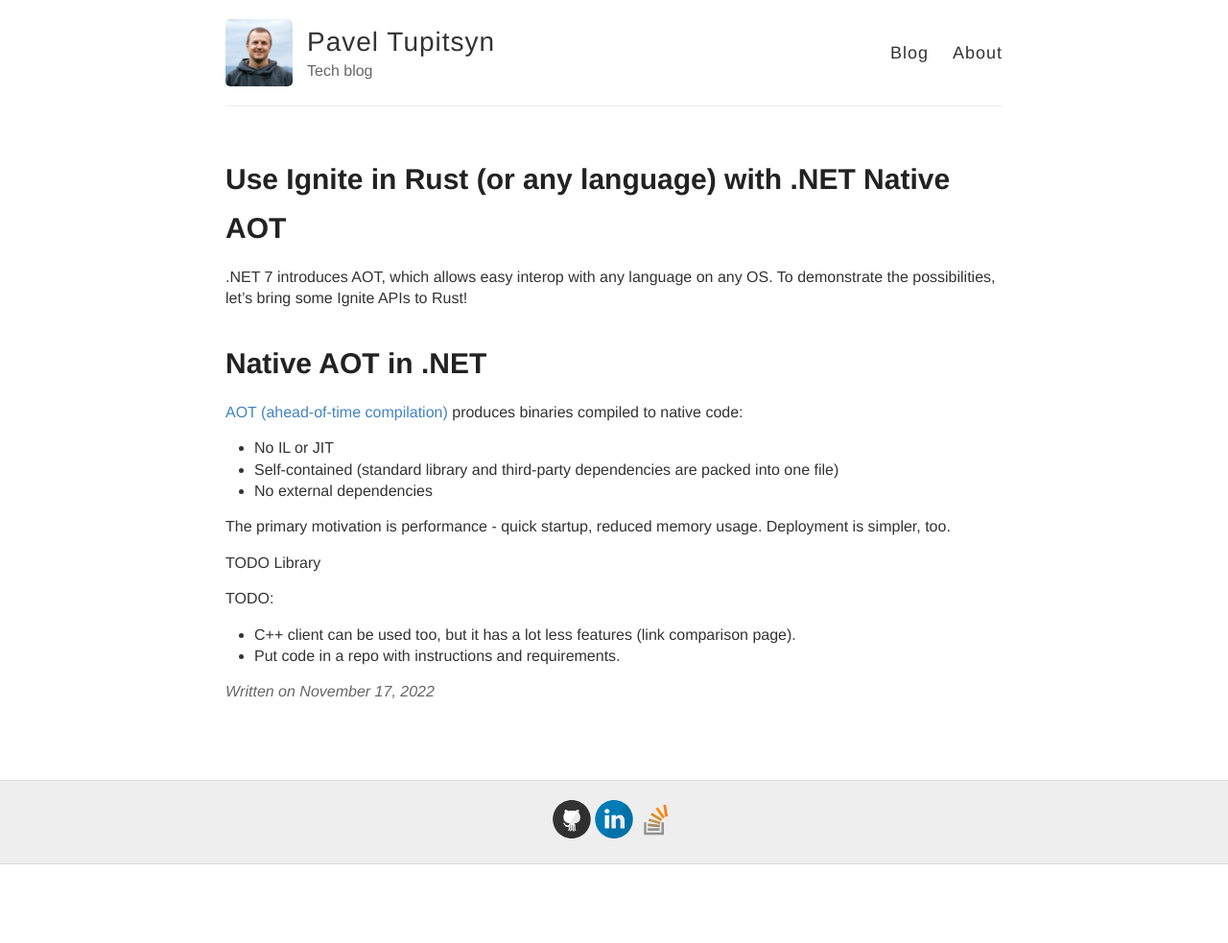
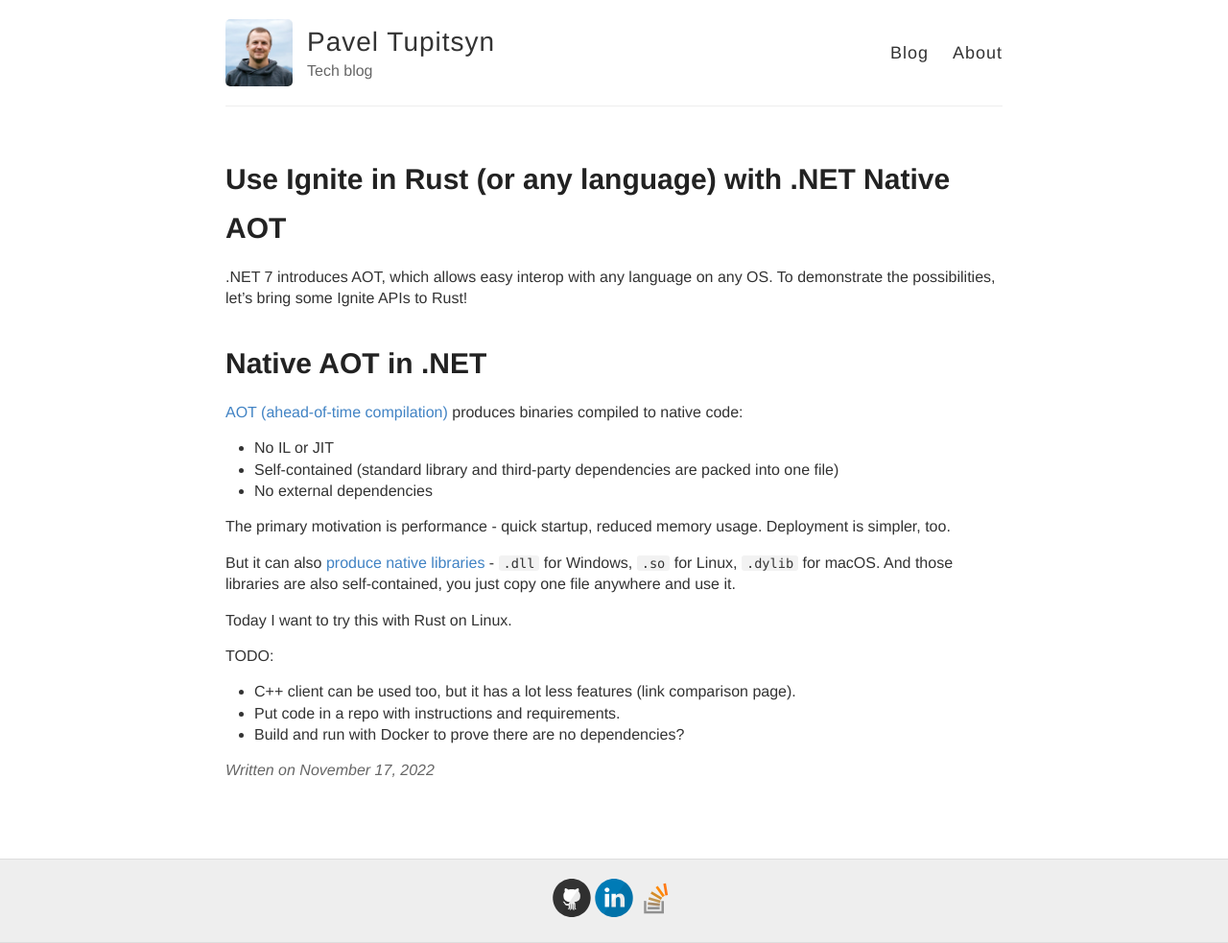
Before and after one commit to ptupitsyn/ptupitsyn.github.io, a Jekyll site: the page built from _posts/2022-11-17-Ignite-Anywhere-With-Net-Native-Aot.md, in a window 1280 px wide. Shown: the whole page at 96% size. Built offline with Jekyll 4.4.1, drawn with Linux system fonts in a browser that asks for light colours; comment, search, counter and statistics services are not loaded; before the commit the page ends 901 px from its top, so only the background shows below that.

Commit message:
Use Ignite in Rust (or any language) with .NET Native AOT

```diff
--- a/_posts/2022-11-17-Ignite-Anywhere-With-Net-Native-Aot.md
+++ b/_posts/2022-11-17-Ignite-Anywhere-With-Net-Native-Aot.md
@@ -14,10 +14,16 @@
 
 The primary motivation is performance - quick startup, reduced memory usage. Deployment is simpler, too.
 
-TODO Library
+But it can also [produce native libraries](https://learn.microsoft.com/en-us/dotnet/core/deploying/native-aot/#build-native-libraries) - `.dll` for Windows, `.so` for Linux, `.dylib` for macOS.
+And those libraries are also self-contained, you just copy one file anywhere and use it.
+
+Today I want to try this with Rust on Linux.
+
+
 
 
 
 TODO:
 * C++ client can be used too, but it has a lot less features (link comparison page).
 * Put code in a repo with instructions and requirements.
+* Build and run with Docker to prove there are no dependencies?
```
